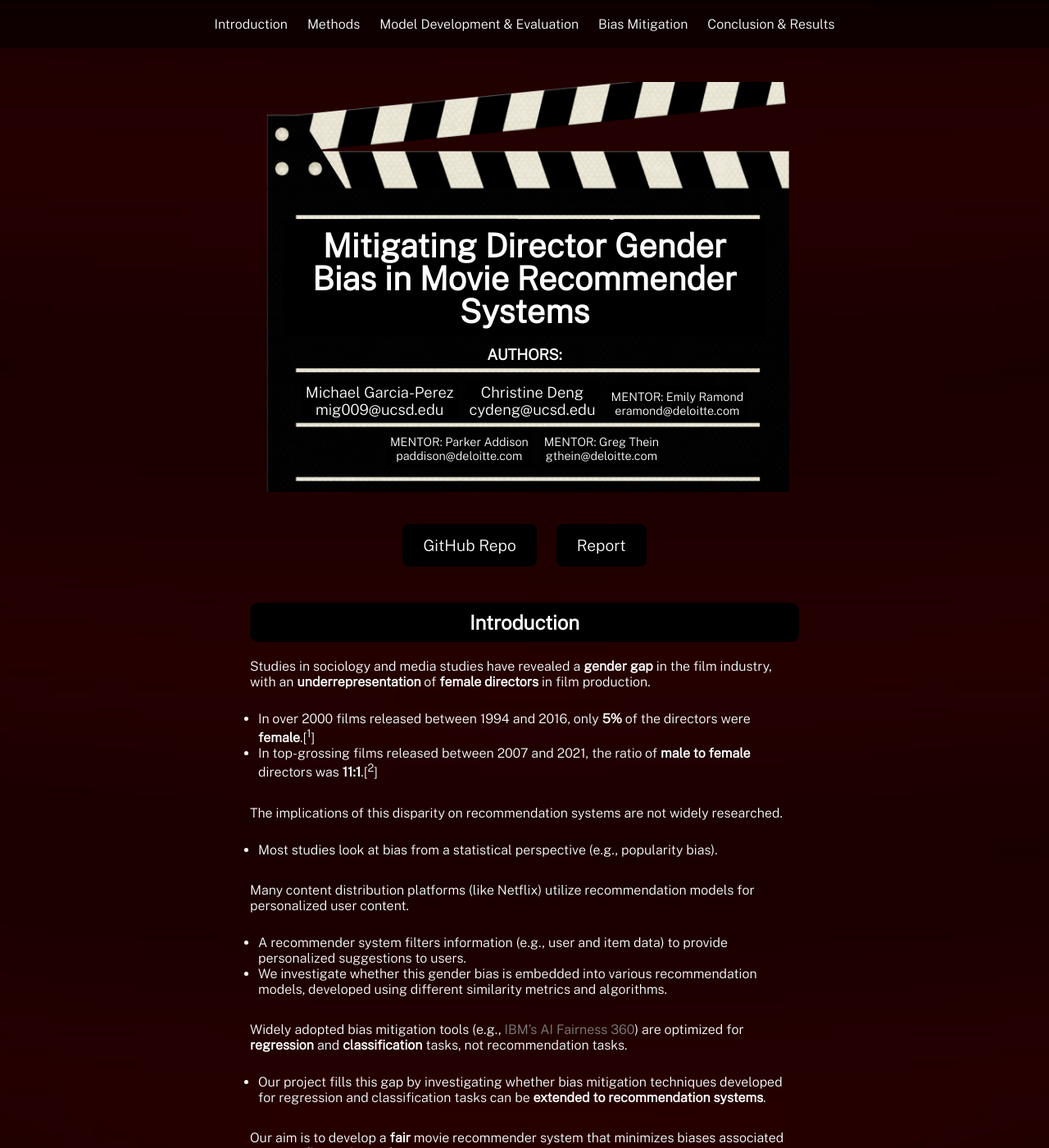
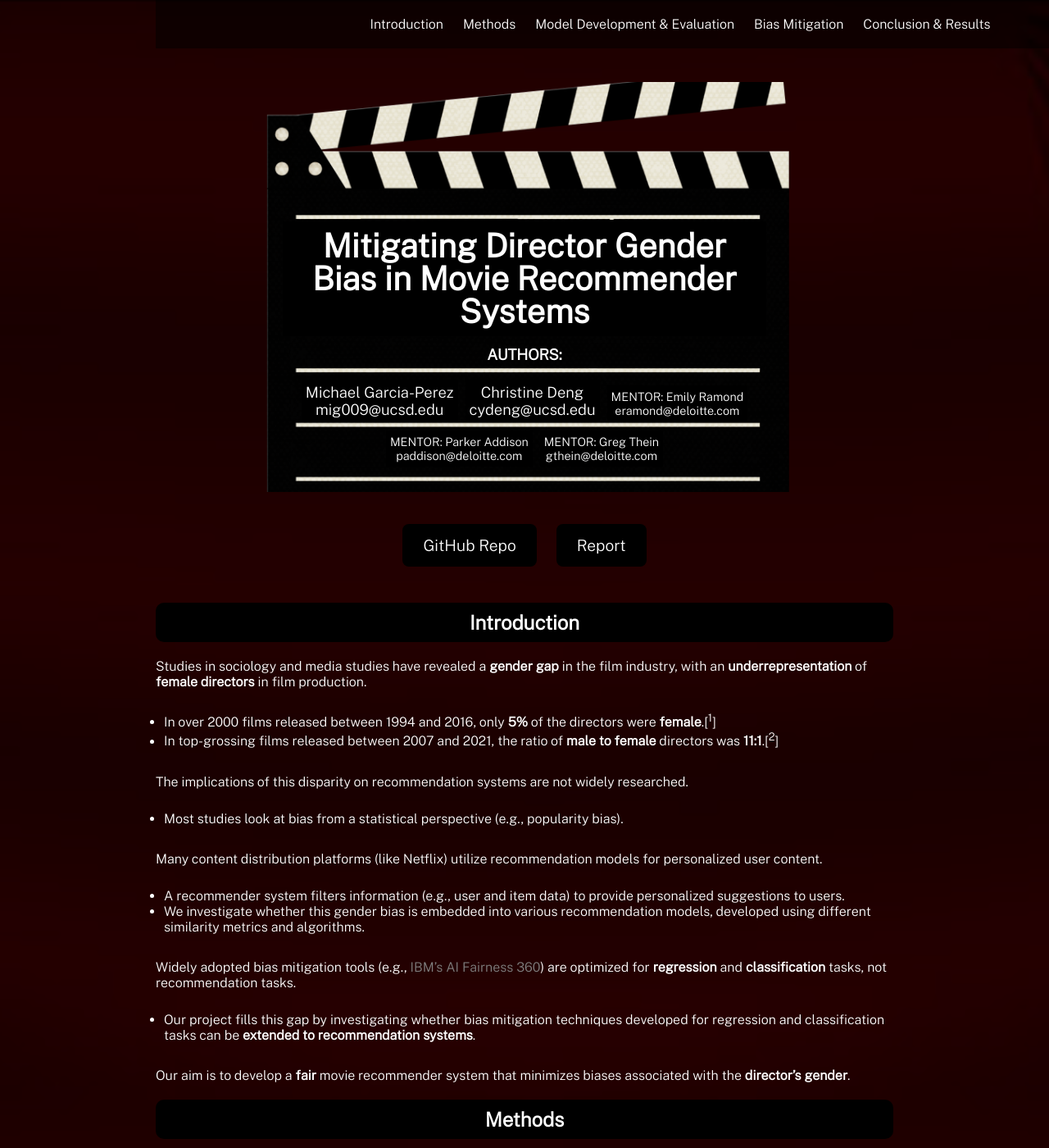
Before and after one commit to michael-garciaperez/DSC180A-Methodology-5, a Jekyll site: the page built from index.md, in a window 1280 px wide and 1400 px high. Shown: the whole window at 82% size. Built offline with Jekyll 4.4.1, drawn with Linux system fonts in a browser that asks for light colours.

Commit message:
Update style.scss

```diff
--- a/assets/css/style.scss
+++ b/assets/css/style.scss
@@ -10,11 +10,15 @@ body {
   font-family: 'Public Sans', sans-serif;
   color: white;
   margin: 0;
+  max-width: 900px; /* Set body width to 900px */
+  margin-left: auto;
+  margin-right: auto;
 }
 
 div.shell {
   display: block;
-  width: 670px;
+  width: 100%; /* Adjusted shell width to 100% */
+  max-width: 900px; /* Set shell width to 900px */
   margin: 100px auto;
 }
 
```
